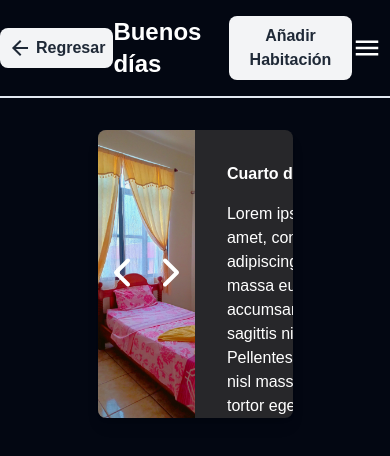
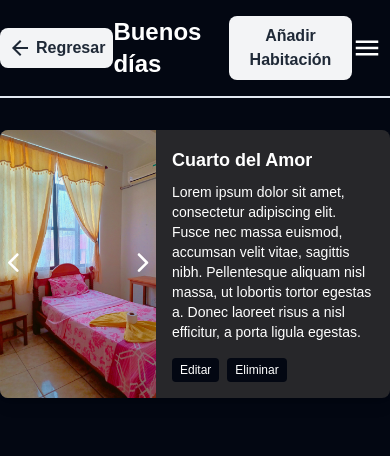
Before and after one commit to JhosepTM/babels-frontend, a React (Vite) app: page /madmin/rooms in a window 390 px wide. Shown: the top 456 px of the page. Built offline with nearby package versions, Linux system fonts and the light colour scheme.

Commit message:
Cuadros de las habitaciones responsives y con su carrusel

```diff
--- a/src/pages/RoomsPage/RoomsPage.tsx
+++ b/src/pages/RoomsPage/RoomsPage.tsx
@@ -4,12 +4,10 @@ import { faChevronLeft, faChevronRight } from '@fortawesome/free-solid-svg-icons
 import Header from '@/components/ui/Header';
 
 const RoomsPage = () => {
-  // Lista de rutas de imágenes
   const imagePaths = [
     '/src/assets/images/img1.jpeg',
     '/src/assets/images/img2.jpeg',
     '/src/assets/images/img3.jpeg',
-    // Agrega más rutas de imágenes según sea necesario
   ];
 
   const [currentImageIndex, setCurrentImageIndex] = useState(0);
@@ -26,43 +24,36 @@ const RoomsPage = () => {
     <div className="flex flex-col h-screen bg-gray-950">
       <Header showBackButton backRoute="/madmin" showAddRoomButton={true} />
       <div className="flex justify-center items-center mt-8">
-        <div className="flex rounded-lg shadow-lg bg-zinc-800 w-2/4 max-h-72 overflow-hidden">
-          {/* Contenedor de la imagen y texto */}
+        <div className="flex rounded-lg shadow-lg bg-zinc-800 w-full max-w-screen-md max-h-72 overflow-hidden">
           <div className="flex">
-            {/* Contenedor de la imagen (lado izquierdo) */}
             <div className="flex-shrink-0 w-2/5 relative">
               <img
                 src={imagePaths[currentImageIndex]}
                 alt={`Imagen ${currentImageIndex + 1}`}
-                style={{ objectFit: 'cover', width: '100%', height: '100%' }}
+                className="object-cover w-full h-full"
               />
-              {/* Flecha izquierda */}
               <button
-                className="absolute top-1/2 left-0 transform -translate-y-1/2 text-white bg-transparent p-4 rounded-full hover:bg-gray-700 focus:outline-none"
+                className="absolute top-1/2 left-0 transform -translate-y-1/2 text-white bg-transparent p-2 rounded-full hover:bg-gray-700 focus:outline-none"
                 onClick={handlePrevImage}
               >
-                <FontAwesomeIcon icon={faChevronLeft} size="2x" />
+                <FontAwesomeIcon icon={faChevronLeft} size="lg" />
               </button>
-              {/* Flecha derecha */}
               <button
-                className="absolute top-1/2 right-0 transform -translate-y-1/2 text-white bg-transparent p-4 rounded-full hover:bg-gray-700 focus:outline-none"
+                className="absolute top-1/2 right-0 transform -translate-y-1/2 text-white bg-transparent p-2 rounded-full hover:bg-gray-700 focus:outline-none"
                 onClick={handleNextImage}
               >
-                <FontAwesomeIcon icon={faChevronRight} size="2x" />
+                <FontAwesomeIcon icon={faChevronRight} size="lg" />
               </button>
             </div>
 
-            {/* Contenedor del texto y botones (lado derecho) */}
-            <div className="p-8 flex flex-col justify-between">
+            <div className="p-4 flex flex-col justify-between w-full">
               <div>
-                <h2 className="text-white font-bold mb-4">Cuarto del Amor</h2>
-                <p className="text-white mb-4">Lorem ipsum dolor sit amet, consectetur adipiscing elit. Fusce nec massa euismod, accumsan velit vitae, sagittis nibh. Pellentesque aliquam nisl massa, ut lobortis tortor egestas a. Donec laoreet risus a nisl efficitur, a porta ligula egestas.</p>
+                <h2 className="text-white font-bold mb-2 text-lg md:text-xl lg:text-2xl">Cuarto del Amor</h2>
+                <p className="text-white mb-4 text-sm md:text-base lg:text-lg">Lorem ipsum dolor sit amet, consectetur adipiscing elit. Fusce nec massa euismod, accumsan velit vitae, sagittis nibh. Pellentesque aliquam nisl massa, ut lobortis tortor egestas a. Donec laoreet risus a nisl efficitur, a porta ligula egestas.</p>
               </div>
-              <div className="flex space-x-4">
-                {/* Botón Eliminar */}
-                <button className="bg-gray-950 text-white px-4 py-2 rounded transition duration-300 ease-in-out transform hover:scale-105">Editar</button>
-                {/* Botón Editar */}
-                <button className="bg-gray-950 text-white px-4 py-2 rounded transition duration-300 ease-in-out transform hover:scale-105">Eliminar</button>
+              <div className="flex space-x-2">
+                <button className="bg-gray-950 text-white px-2 py-1 rounded text-xs md:text-sm lg:text-base transition duration-300 ease-in-out transform hover:scale-105">Editar</button>
+                <button className="bg-gray-950 text-white px-2 py-1 rounded text-xs md:text-sm lg:text-base transition duration-300 ease-in-out transform hover:scale-105">Eliminar</button>
               </div>
             </div>
           </div>
```
